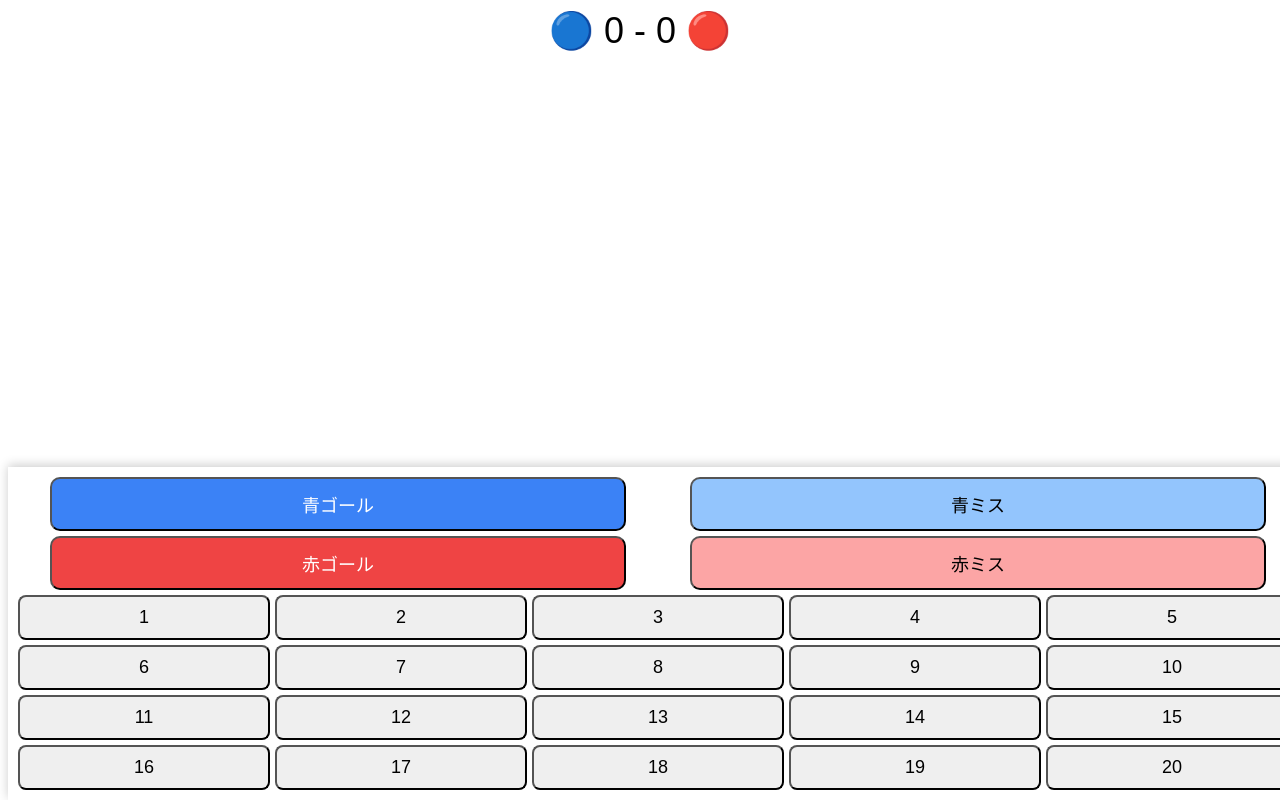
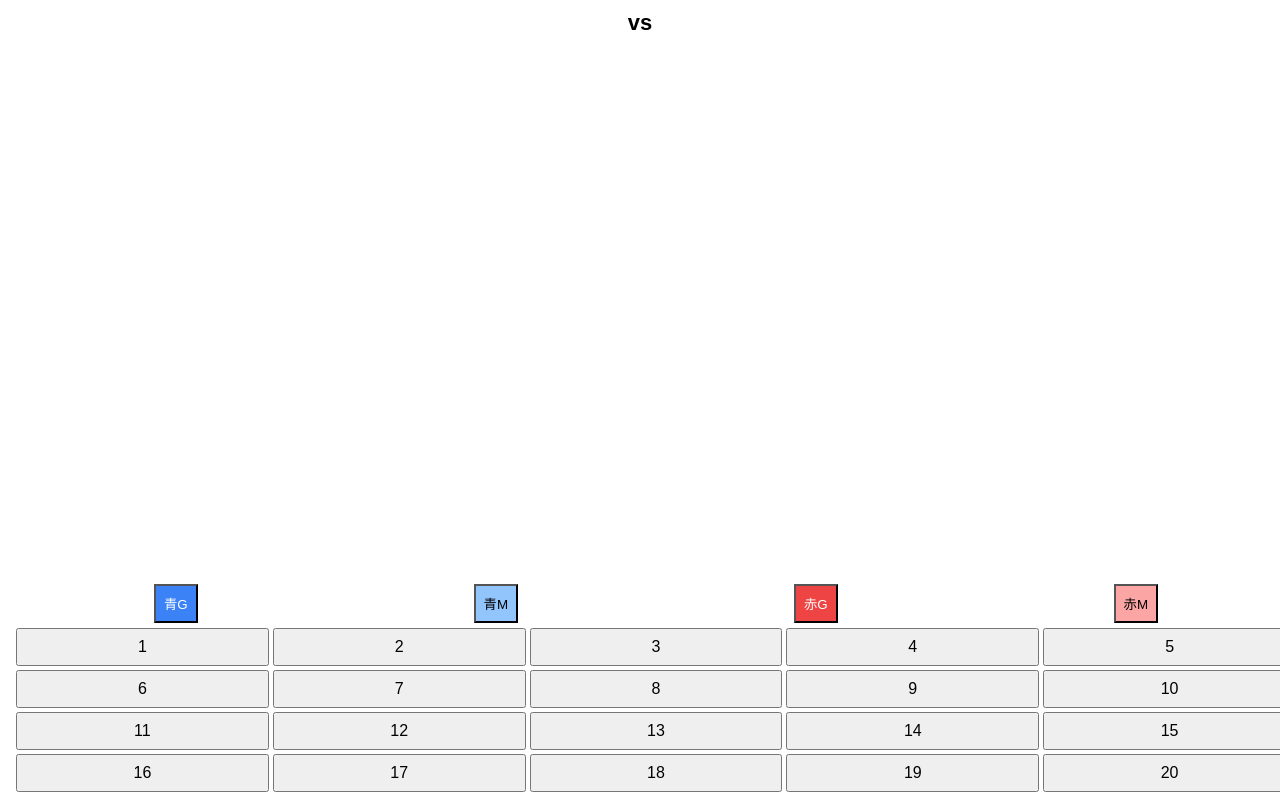
Before and after one commit to hakkinen9301/handball-score-new, a React (Create React App) app: page / in a window 1280 px wide. Both pictures are taken after a click on the button "試合開始". Built offline with nearby package versions, Linux system fonts and the light colour scheme.

Commit message:
Update App.js

```diff
--- a/src/App.js
+++ b/src/App.js
@@ -1,78 +1,67 @@
 import { useState } from "react";
 
 export default function App() {
-  const [matchInfo, setMatchInfo] = useState({
+  const [info, setInfo] = useState({
     date: "",
     round: "",
-    teams: "",
+    home: "",
+    away: "",
   });
 
   const [started, setStarted] = useState(false);
   const [events, setEvents] = useState([]);
+  const [mode, setMode] = useState(null);
 
   const addEvent = (team, type, number) => {
     if (!started) return;
 
-    setEvents((prev) => [
-      ...prev,
-      {
-        team,
-        type,
-        number,
-      },
-    ]);
-  };
+    setEvents((prev) => {
+      const newEvents = [...prev, { team, type, number }];
 
-  const getScore = () => {
       let blue = 0;
       let red = 0;
-    events.forEach((e) => {
+
+      return newEvents.map((e) => {
         if (e.type === "goal") {
           if (e.team === "blue") blue++;
           if (e.team === "red") red++;
         }
+        return { ...e, score: `${blue}-${red}` };
       });
-    return { blue, red };
+    });
   };
-
-  const goalStats = events.reduce((acc, e) => {
-    if (e.type === "goal") {
-      const key = `${e.team}-${e.number}`;
-      acc[key] = (acc[key] || 0) + 1;
-    }
-    return acc;
-  }, {});
-
-  const score = getScore();
 
   const numbers = Array.from({ length: 20 }, (_, i) => i + 1);
 
   return (
     <div style={styles.container}>
-      {/* 試合情報 */}
       {!started && (
         <div style={styles.infoBox}>
           <input
-            placeholder="試合日"
+            type="date"
             style={styles.input}
-            onChange={(e) =>
-              setMatchInfo({ ...matchInfo, date: e.target.value })
-            }
+            onChange={(e) => setInfo({ ...info, date: e.target.value })}
           />
+
           <input
             placeholder="何回戦"
             style={styles.input}
-            onChange={(e) =>
-              setMatchInfo({ ...matchInfo, round: e.target.value })
-            }
+            onChange={(e) => setInfo({ ...info, round: e.target.value })}
           />
+
+          <div style={{ display: "flex", gap: 5 }}>
             <input
-            placeholder="チーム名（例：A vs B）"
+              placeholder="チームA"
               style={styles.input}
-            onChange={(e) =>
-              setMatchInfo({ ...matchInfo, teams: e.target.value })
-            }
+              onChange={(e) => setInfo({ ...info, home: e.target.value })}
             />
+            <div style={{ alignSelf: "center" }}>vs</div>
+            <input
+              placeholder="チームB"
+              style={styles.input}
+              onChange={(e) => setInfo({ ...info, away: e.target.value })}
+            />
+          </div>
 
           <button style={styles.startBtn} onClick={() => setStarted(true)}>
             試合開始
@@ -82,79 +71,81 @@ export default function App() {
 
       {started && (
         <>
-          {/* 試合情報表示 */}
           <div style={styles.header}>
-            <div style={styles.date}>{matchInfo.date}</div>
-            <div style={styles.round}>{matchInfo.round}</div>
-            <div style={styles.teams}>{matchInfo.teams}</div>
+            <div>{info.date}</div>
+            <div>{info.round}</div>
+            <div style={{ fontWeight: "bold", fontSize: 22 }}>
+              {info.home} vs {info.away}
+            </div>
           </div>
 
-          {/* スコア */}
-          <div style={styles.score}>
-            🔵 {score.blue} - {score.red} 🔴
-          </div>
-
-          {/* ゴール履歴 */}
-          <div style={styles.history}>
+          {/* スコア履歴（ジグザグ） */}
+          <div style={styles.timeline}>
             {events
               .filter((e) => e.type === "goal")
               .map((e, i) => (
-                <div key={i}>
-                  {e.team === "blue" ? "🔵" : "🔴"} #{e.number}
+                <div
+                  key={i}
+                  style={{
+                    display: "flex",
+                    justifyContent:
+                      e.team === "blue" ? "flex-start" : "flex-end",
+                  }}
+                >
+                  {e.team === "blue" && (
+                    <div>
+                      #{e.number} 🔵 {e.score}
+                    </div>
+                  )}
+                  {e.team === "red" && (
+                    <div>
+                      {e.score} 🔴 #{e.number}
+                    </div>
+                  )}
                 </div>
               ))}
           </div>
 
-          {/* 背番号別 */}
-          <div style={styles.stats}>
-            {Object.entries(goalStats).map(([key, count]) => {
-              const [team, num] = key.split("-");
-              return (
-                <div key={key}>
-                  {team === "blue" ? "🔵" : "🔴"} #{num}:{count}
-                </div>
-              );
-            })}
-          </div>
-
-          {/* 入力エリア（下固定） */}
+          {/* 入力 */}
           <div style={styles.control}>
             <div style={styles.row}>
               <button
-                style={styles.blueBtn}
+                style={styles.blue}
                 onClick={() => setMode("blue-goal")}
               >
-                青ゴール
+                青G
               </button>
               <button
-                style={styles.blueMiss}
+                style={styles.blueSub}
                 onClick={() => setMode("blue-miss")}
               >
-                青ミス
+                青M
+              </button>
+
+              <button
+                style={styles.red}
+                onClick={() => setMode("red-goal")}
+              >
+                赤G
+              </button>
+              <button
+                style={styles.redSub}
+                onClick={() => setMode("red-miss")}
+              >
+                赤M
               </button>
             </div>
 
-            <div style={styles.row}>
-              <button
-                style={styles.redBtn}
-                onClick={() => setMode("red-goal")}
-              >
-                赤ゴール
-              </button>
-              <button
-                style={styles.redMiss}
-                onClick={() => setMode("red-miss")}
-              >
-                赤ミス
-              </button>
-            </div>
-
-            <div style={styles.numberGrid}>
+            <div style={styles.grid}>
               {numbers.map((n) => (
                 <button
                   key={n}
-                  style={styles.number}
-                  onClick={() => handleNumber(n)}
+                  style={styles.num}
+                  onClick={() => {
+                    if (!mode) return;
+                    const [team, type] = mode.split("-");
+                    addEvent(team, type, n);
+                  }}
                 >
                   {n}
                 </button>
@@ -165,73 +156,41 @@ export default function App() {
       )}
     </div>
   );
-
-  // 状態管理
-  function setMode(m) {
-    window.currentMode = m;
-  }
-
-  function handleNumber(n) {
-    const m = window.currentMode;
-    if (!m) return;
-
-    const [team, type] = m.split("-");
-    addEvent(team, type, n);
-  }
 }
 
 const styles = {
   container: {
     textAlign: "center",
+    paddingBottom: 180,
     fontFamily: "sans-serif",
-    paddingBottom: "220px",
   },
 
   header: {
     marginTop: 10,
-    fontSize: 20,
-  },
-
-  date: { fontSize: 22 },
-  round: { fontSize: 20 },
-  teams: { fontSize: 24, fontWeight: "bold" },
-
-  score: {
-    fontSize: 36,
-    margin: 10,
-  },
-
-  history: {
-    display: "flex",
-    justifyContent: "center",
-    gap: 10,
-    flexWrap: "wrap",
     fontSize: 18,
   },
 
-  stats: {
+  timeline: {
     marginTop: 10,
+    padding: 10,
     fontSize: 18,
   },
 
   infoBox: {
+    marginTop: 40,
     display: "flex",
     flexDirection: "column",
     gap: 10,
-    marginTop: 50,
   },
 
   input: {
-    fontSize: 18,
-    padding: 10,
+    fontSize: 16,
+    padding: 8,
   },
 
   startBtn: {
-    fontSize: 20,
-    padding: 12,
-    background: "black",
-    color: "white",
-    borderRadius: 10,
+    padding: 10,
+    fontSize: 18,
   },
 
   control: {
@@ -239,8 +198,7 @@ const styles = {
     bottom: 0,
     width: "100%",
     background: "#fff",
-    padding: 10,
-    boxShadow: "0 -2px 10px rgba(0,0,0,0.2)",
+    padding: 8,
   },
 
   row: {
@@ -249,50 +207,19 @@ const styles = {
     marginBottom: 5,
   },
 
-  blueBtn: {
-    background: "#3b82f6",
-    color: "white",
-    fontSize: 18,
-    padding: 12,
-    width: "45%",
-    borderRadius: 10,
+  grid: {
+    display: "grid",
+    gridTemplateColumns: "repeat(5,1fr)",
+    gap: 4,
   },
 
-  blueMiss: {
-    background: "#93c5fd",
-    fontSize: 18,
-    padding: 12,
-    width: "45%",
-    borderRadius: 10,
+  num: {
+    padding: 8,
+    fontSize: 16,
   },
 
-  redBtn: {
-    background: "#ef4444",
-    color: "white",
-    fontSize: 18,
-    padding: 12,
-    width: "45%",
-    borderRadius: 10,
-  },
-
-  redMiss: {
-    background: "#fca5a5",
-    fontSize: 18,
-    padding: 12,
-    width: "45%",
-    borderRadius: 10,
-  },
-
-  numberGrid: {
-    display: "grid",
-    gridTemplateColumns: "repeat(5, 1fr)",
-    gap: 5,
-    marginTop: 5,
-  },
-
-  number: {
-    fontSize: 18,
-    padding: 10,
-    borderRadius: 8,
-  },
+  blue: { background: "#3b82f6", color: "#fff", padding: 8 },
+  blueSub: { background: "#93c5fd", padding: 8 },
+  red: { background: "#ef4444", color: "#fff", padding: 8 },
+  redSub: { background: "#fca5a5", padding: 8 },
 };
```
Lines whose indentation alone changed are shown as unchanged.
